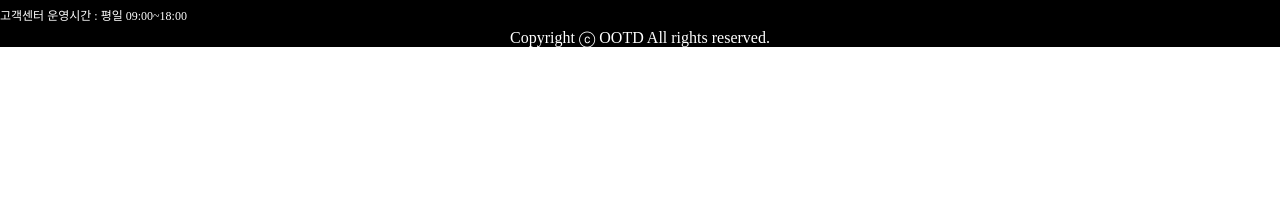
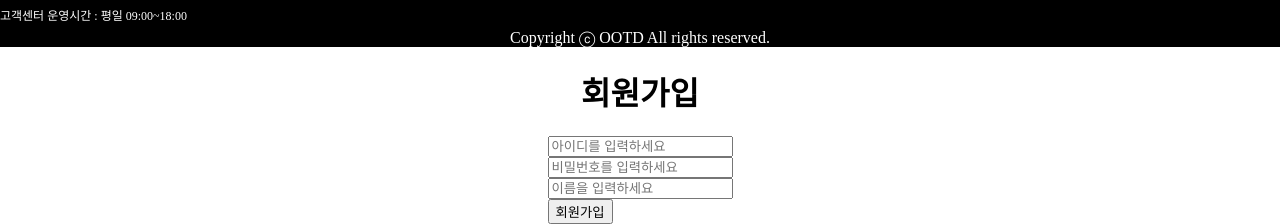
Before and after one commit to project-ootd/OOTD-GD-SITE, a React (Create React App) app: page / in a window 1280 px wide. Shown: the part 1245-1469 px from the top of the page. Before the commit the page ends 1292 px from the top, so only its background shows below. Built offline with nearby package versions, Linux system fonts and the light colour scheme; no server answers; a web font is replaced by a local one.

Commit message:
회원가입 디비 올라감

```diff
--- a/src/App.js
+++ b/src/App.js
@@ -1,11 +1,29 @@
-import React from "react";
+import React, { useState } from "react";
+import Join from "./components/Join";
+import axios from "axios";
 
 import NewmainPG from "./components/NewmainPG";
 
 function App() {
+  const [user, setUser] = useState([]);
+
+  const join = async (id, pw, name) => {
+    const data = await axios({
+      url: `http://localhost:4000/test1`,
+      method: "POST",
+      data: {
+        id,
+        pw,
+        name,
+      },
+    });
+    setUser(data.data);
+  };
+
   return (
     <div>
       <NewmainPG />
+      <Join join={join} />
     </div>
   );
 }
--- a/src/components/Join.jsx
+++ b/src/components/Join.jsx
@@ -1,10 +1,11 @@
+import axios from "axios";
 import React, { useState } from "react";
 import "../styles/Join.scss";
 
-const Join = () => {
-  const [joinId, setJoinId] = useState("");
-  const [joinPw, setJoinPw] = useState("");
-  const [joinName, setJoinName] = useState("");
+const Join = ({ Join }) => {
+  const [id, setJoinId] = useState("");
+  const [pw, setJoinPw] = useState("");
+  const [name, setJoinName] = useState("");
 
   const joinIdChange = (e) => {
     setJoinId(e.target.value);
@@ -15,38 +16,44 @@ const Join = () => {
   };
 
   const joinNameChange = (e) => {
-    setJoinPw(e.target.value);
+    setJoinName(e.target.value);
   };
 
-  const join = () => {};
+  const onSubmit = (e) => {
+    e.preventDefault();
+    setJoinId("");
+    setJoinPw("");
+    setJoinName("");
+    Join(id, pw, name);
+  };
 
   return (
     <div>
       <h1>회원가입</h1>
 
-      <form name="joinForm">
+      <form name="joinForm" onSubmit={onSubmit}>
         <input
           type="text"
-          name="joinId"
-          value={joinId}
+          name="id"
+          value={id}
           onChange={joinIdChange}
           placeholder="아이디를 입력하세요"
         />
         <input
           type="text"
-          name="joinPw"
-          value={joinPw}
+          name="pw"
+          value={pw}
           onChange={joinPwChange}
           placeholder="비밀번호를 입력하세요"
         />
         <input
           type="text"
           name="name"
-          value={joinName}
+          value={name}
           onChange={joinNameChange}
           placeholder="이름을 입력하세요"
         />
-        <button onClick={join}>회원가입</button>
+        <button>회원가입</button>
       </form>
     </div>
   );
```
